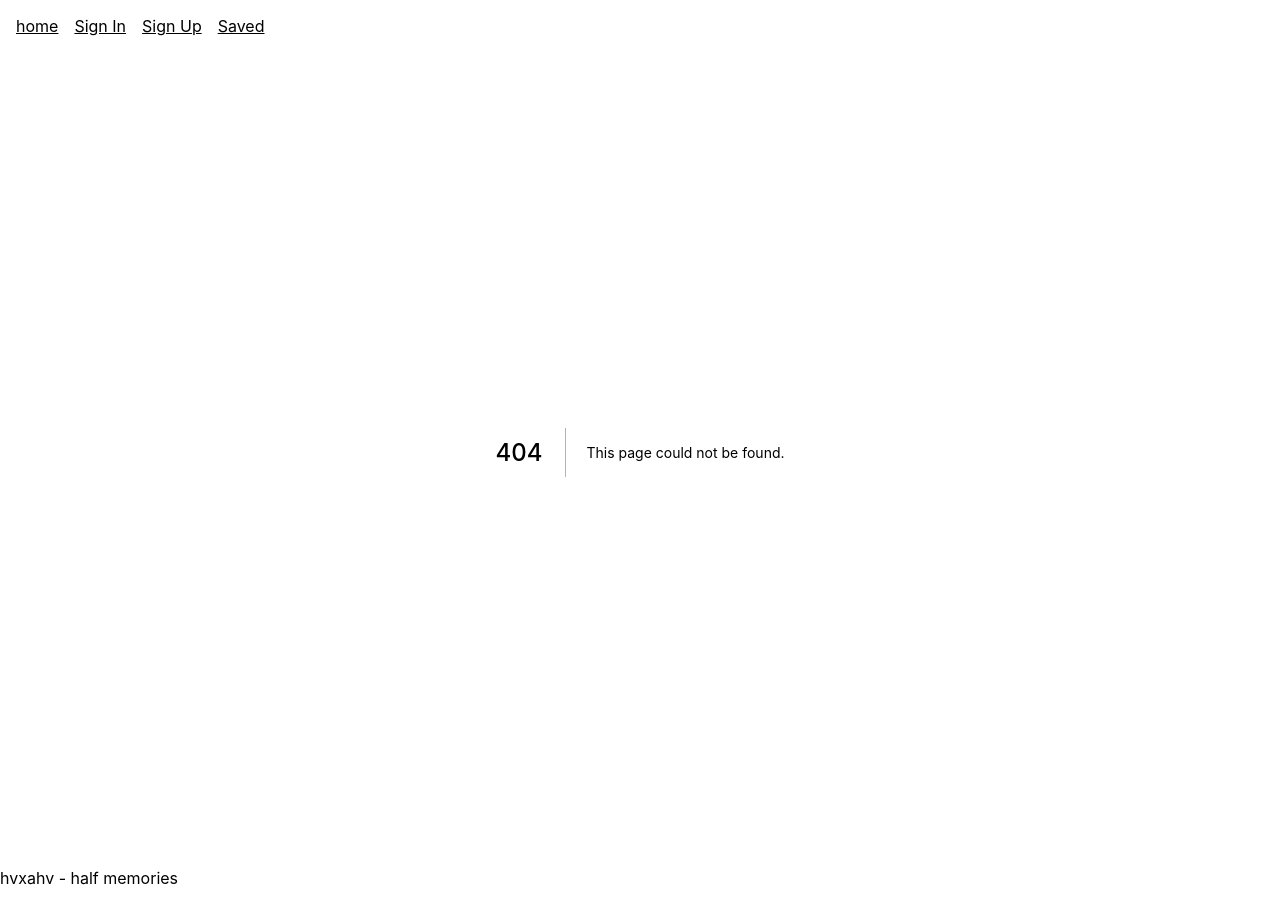
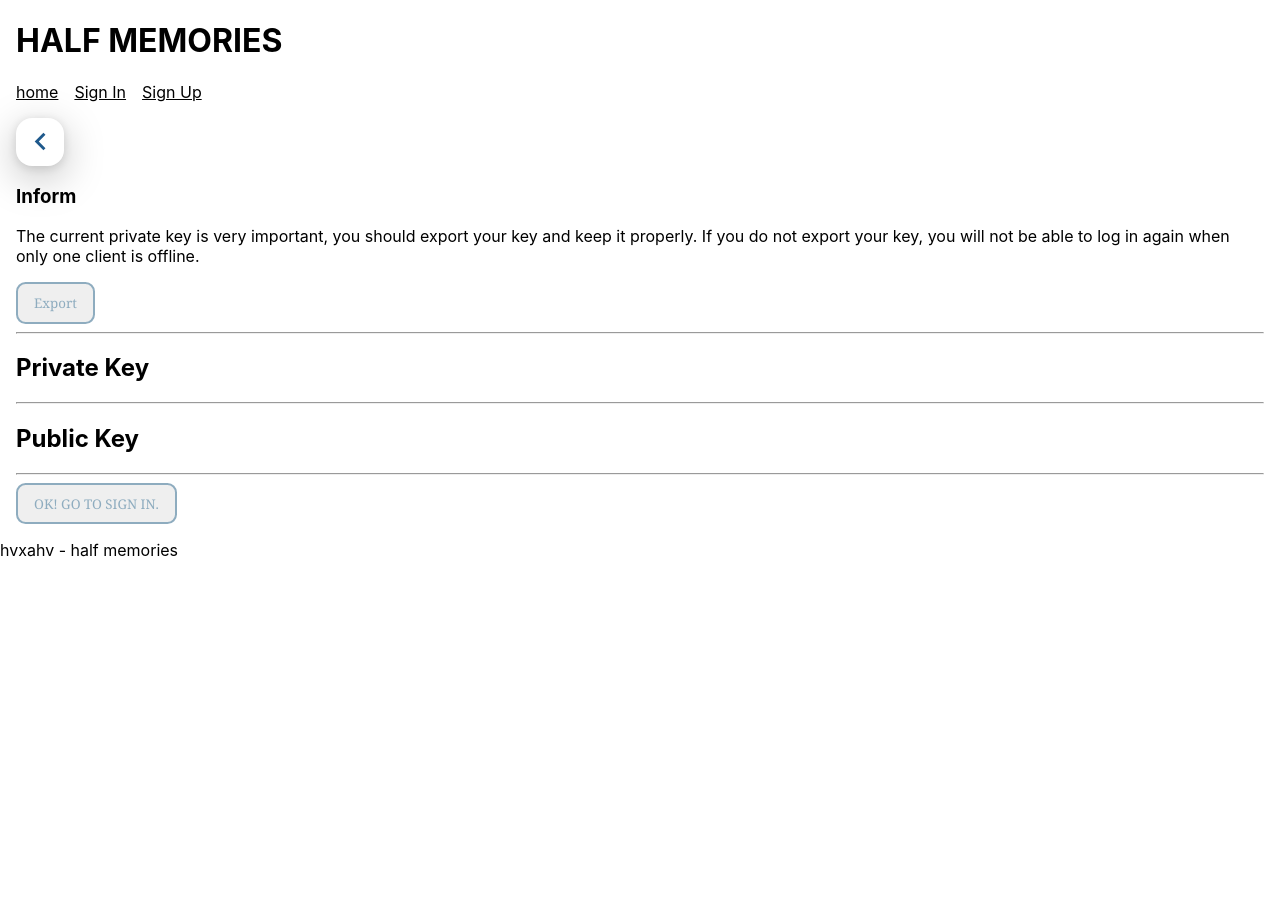
Before and after one commit to hvxahv/hvxahv-web, a Next.js app: page /accounts/inform in a window 1280 px wide. Before the commit this address had no page. After the commit the page ends 800 px from the top, so only its background shows below. Built offline with nearby package versions, Linux system fonts and the light colour scheme.

Commit message:
Modify the registration and login pages, and some bugs in the interaction with the server.

```diff
--- a/components/menu/main.tsx
+++ b/components/menu/main.tsx
@@ -1,5 +1,5 @@
-// @ts-ignore
-exports.Logged = [
+
+export const Logged = [
   {
     "name": "home",
     "address": "/"
@@ -24,9 +24,13 @@ exports.Logged = [
     "name": "new",
     "address": "/new/article"
   },
+  {
+    "name": "saved",
+    "address": "/saved"
+  }
 ]
 
-exports.NoLogged = [
+export const NoLogged = [
   {
     "name": "home",
     "address": "/"
@@ -39,8 +43,4 @@ exports.NoLogged = [
     "name": "Sign Up",
     "address": "/accounts/sign_up"
   },
-  {
-    "name": "Saved",
-    "address": "/saved"
-  }
 ]
--- a/layout/header.tsx
+++ b/layout/header.tsx
@@ -1,56 +1,61 @@
 import React, { useEffect, useState } from "react"
-// @ts-ignore
-import { Logged, NoLogged } from "../components/menu/main";
+import { Logged, NoLogged } from '../components/menu/main';
 import Link from "next/link";
 import styles from './layout.module.scss'
 import {useRouter} from "next/router";
 import process from "../next.config";
+import { UrlObject } from "url";
+import {Delete} from "../components/indexed/rsa";
 
 const Header = () => {
-
-    const {locale, locales, route} = useRouter()
-    const otherLocale = locales?.find((cur) => cur !== locale)
-
   const router = useRouter()
   const [login, setLogin] = useState(true)
 
-    // useEffect(() => {
-    //     const token = localStorage.getItem("hvxahv_login_token")
-    //     if (token === null) {
-    //         setLogin(false)
-    //     }
-    // }, [])
+  useEffect(() => {
+    const token = localStorage.getItem("hvxahv_login_token")
+    if (token === null) {
+      setLogin(false)
+    }
+  }, [])
 
-    const handleLogout = () => {
-        localStorage.removeItem("godis_login_token")
+  // @ts-ignore
+  const name = process.env.name
+
+  const handleLogout = async () => {
+    const name = localStorage.getItem("hvxahv_name")
+    if (name == undefined) {
+      return
+    }
+    // Delete("hvturingga").then(r => {
+    //   console.log(r)
+    // })
+
+    localStorage.removeItem("hvxahv_device_id")
+    localStorage.removeItem("hvxahv_login_token")
+    localStorage.removeItem("hvxahv_device_vapid_publicKey")
+    localStorage.removeItem("hvxahv_name")
     router.reload()
     router.push("/")
   }
+
   return (
-        <div style={{ margin: `1rem`}}>
+    <div style={{margin: `1rem`}}>
       <div className={styles.header}>
-                {/*<h1>{process.env.name}</h1>*/}
-                {/*{login ?*/}
-                {/*    <div className={styles.menu}>*/}
-                {/*        {Logged.map((item: string, idx: number) => {*/}
-                {/*            return <li key={idx}><Link href={item.address}>{item.name}</Link></li>*/}
-                {/*        })}*/}
-                {/*        <li style={{ cursor: `pointer` }} onClick={() => handleLogout()}>Logout</li>*/}
-                {/*    </div>*/}
-                {/*    :*/}
+        <h1>{name}</h1>
+        {login ?
+          <div className={styles.menu}>
+            {Logged.map((item: { address: string | UrlObject; name: boolean | React.ReactChild | React.ReactFragment | React.ReactPortal | null | undefined; }, idx: React.Key | null | undefined) => {
+              return <li key={idx}><Link href={item.address}>{item.name}</Link></li>
+            })}
+              <li style={{ cursor: `pointer` }} onClick={() => handleLogout()}>Logout</li>
+            </div>
+            :
             <div className={styles.menu}>
               {NoLogged.map((item: any, idx: number)  => {
                   return <li key={idx}><Link href={item.address}>{item.name}</Link></li>
               })}
             </div>
-                {/*}*/}
-                <div>
-                    {/*{otherLocale && (*/}
-                    {/*    <Link href={route} locale={otherLocale}>*/}
-                    {/*        <a>{t('switchLocale', {locale: otherLocale})}</a>*/}
-                    {/*    </Link>*/}
-                    {/*)}*/}
-                </div>
+          }
         </div>
     </div>
     )
--- /dev/null
+++ b/pages/accounts/inform.tsx
@@ -0,0 +1,64 @@
+import Head from 'next/head'
+import React, {useState} from "react";
+import GoBack from "../../components/buttons/back";
+import {useRouter} from "next/router";
+import {ExportPrivateKey, ExportPublicKey} from "../../components/crypto/export";
+import {Get} from "../../components/indexed/rsa";
+
+const Inform = () => {
+  const router  = useRouter()
+
+  const [privateKey, setPrivateKey ] = useState("")
+  const [publicKey, setPublicKey] = useState("")
+  const ex = async () => {
+    const name = localStorage.getItem("hvxahv_name")
+    if (name == undefined) {
+      console.log("NAME_NOT_FIND")
+      return
+    }
+
+    const account = await Get(name)
+    const privateKey = await ExportPrivateKey(account.privateKey)
+    const publicKey = await ExportPublicKey(account.publicKey)
+    console.log(privateKey)
+    console.log(publicKey)
+    if (privateKey == undefined || publicKey == undefined) {
+      return
+    }
+
+    setPrivateKey(privateKey)
+    setPublicKey(publicKey)
+  }
+
+  return (
+    <div>
+      <Head>
+        <title>Inform</title>
+        <link rel="icon" href="/favicon.ico" />
+      </Head>
+
+      <main>
+        <GoBack />
+        <h3>Inform</h3>
+        <p>The current private key is very important, you should export your key and keep it properly. If you do not export your key, you will not be able to log in again when only one client is offline.</p>
+        <button onClick={() => ex()} style={{ marginRight: `.5rem` }}>
+          Export
+        </button>
+        <div>
+          <hr/>
+          <h2>Private Key</h2>
+          <code>{privateKey && privateKey}</code>
+          <hr/>
+          <h2>Public Key</h2>
+          <code>{publicKey && publicKey}</code>
+          <hr/>
+        </div>
+        <div>
+          <button onClick={() =>　router.push("/accounts/signin")}>OK! GO TO SIGN IN.</button>
+        </div>
+      </main>
+    </div>
+  )
+}
+
+export default Inform
--- a/pages/iam/index.tsx
+++ b/pages/iam/index.tsx
@@ -1,8 +1,11 @@
 import type { NextPage } from 'next'
 import Head from 'next/head'
 import styles from '../../styles/Home.module.css'
+import Notifications from "../../components/notification";
+import React from "react";
 
 const IAM: NextPage = () => {
+
   return (
     <div className={styles.container}>
       <Head>
@@ -12,7 +15,7 @@ const IAM: NextPage = () => {
       </Head>
 
       <main className={styles.main}>
-
+        <Notifications/>
       </main>
 
       <footer className={styles.footer}>
--- a/pages/index.tsx
+++ b/pages/index.tsx
@@ -9,14 +9,13 @@ const Home: NextPage = () => {
   return (
     <div className={styles.container}>
       <Head>
-        <title>Y</title>
+        <title>Half Memories 🍬 </title>
         <meta name="description" content="Generated by create next app"/>
         <link rel="icon" href="/favicon.ico"/>
       </Head>
 
       <main className={styles.main}>
         <h1>HELLO</h1>
-        <Notifications/>
       </main>
     </div>
   )
```
Also changed, not shown: components/indexed/rsa.tsx (+9 -0 lines), pages/accounts/sign_up.tsx (+19 -35 lines), pages/accounts/signin.tsx (+8 -10 lines), pages/iam/saved.tsx (deleted, +0 -25 lines), pages/saved/index.tsx (+16 -26 lines). Lines whose indentation alone changed are shown as unchanged.
